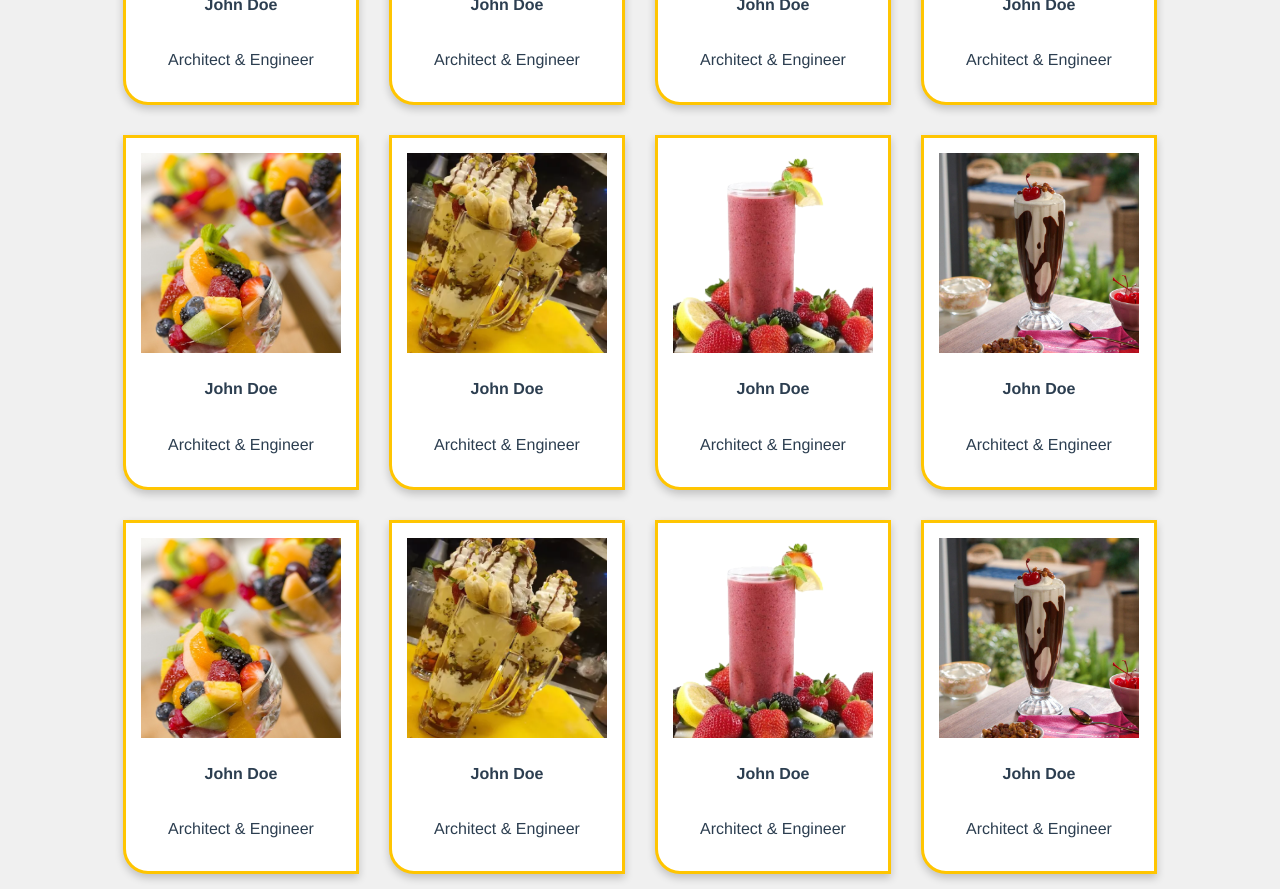
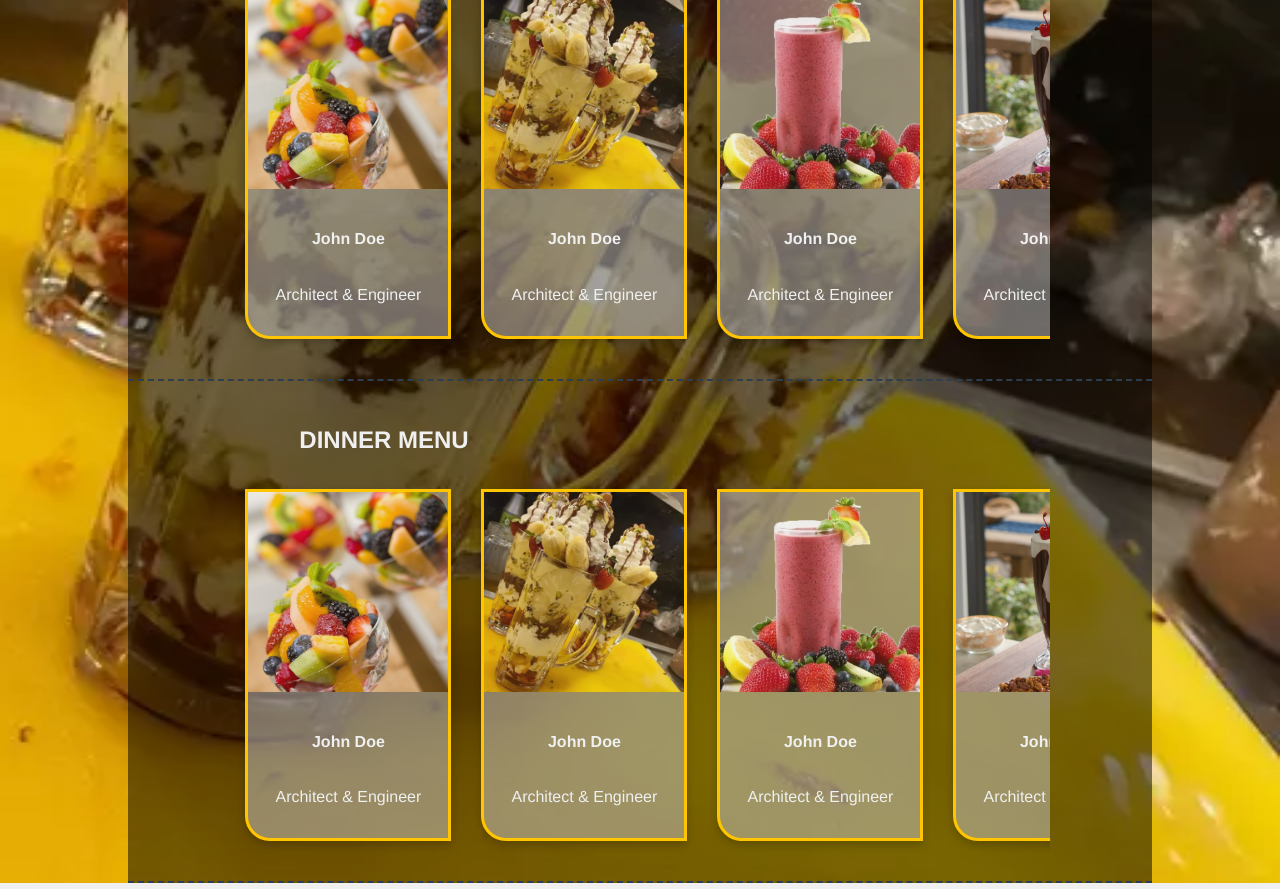
Before and after one commit to Mohammadol/menuResturant, a Vue app: page /resturant/0 in a window 1280 px wide. Shown: the part 700-1589 px from the top of the page. Built offline with nearby package versions, Linux system fonts and the light colour scheme.

Commit message:
resturant page flex adding

```diff
--- a/src/components/RnavBar.vue
+++ b/src/components/RnavBar.vue
@@ -30,10 +30,12 @@ export default {
 <style scoped>
 .topnav {
   overflow: hidden;
-  background-color: #bc0e4c;
+  background-color: rgba(0, 0, 0, 0.7);
+  width: 100%;
   padding: 0%;
   margin: 0%;
   border-bottom: 3px solid #ffc501;
+  margin-bottom: 25px;
 }
 
 .topnav a {
@@ -55,8 +57,8 @@ export default {
 }
 
 .topnav .router-link-exact-active {
-  background-color: #354f60;
-  color: white;
+  background-color: rgba(0, 0, 0, 1);
+  color: #ffc501;
 }
 
 .topnav .icon {
--- a/src/views/resturant.vue
+++ b/src/views/resturant.vue
@@ -1,5 +1,8 @@
 <template>
+  <div class="background">
     <RnavBar :ResturantName="ResturantName"></RnavBar>
+    <div class="card-container">
+      <h2 style="display: block; color:#ffc501; margin-right: 50%;" >BreakFast Menu</h2>
       <div class="flexcontainer">
         <div class="card">
           <img src="../assets/fruits1.jpg" alt="Avatar" style="width: 100%" />
@@ -56,7 +59,8 @@
             <h4><b>John Doe</b></h4>
             <p>Architect & Engineer</p>
           </div>
-    </div><div class="card">
+        </div>
+        <div class="card">
           <img src="../assets/fruits1.jpg" alt="Avatar" style="width: 100%" />
           <div class="container">
             <h4><b>John Doe</b></h4>
@@ -112,15 +116,249 @@
             <p>Architect & Engineer</p>
           </div>
         </div>
-
+      </div>
+    </div>
+    <div class="card-container">
+      <h2 style="display: block; color:#f0f0f0; margin-right: 50%;" >LUNCH MENU</h2>
+      <div class="flexcontainer">
+        <div class="card">
+          <img src="../assets/fruits1.jpg" alt="Avatar" style="width: 100%" />
+          <div class="container">
+            <h4><b>John Doe</b></h4>
+            <p>Architect & Engineer</p>
+          </div>
+        </div>
+        <div class="card">
+          <img src="../assets/امبراطور.webp" alt="Avatar" style="width: 100%" />
+          <div class="container">
+            <h4><b>John Doe</b></h4>
+            <p>Architect & Engineer</p>
+          </div>
+        </div>
+        <div class="card">
+          <img src="../assets/كوكتيل.png" alt="Avatar" style="width: 100%" />
+          <div class="container">
+            <h4><b>John Doe</b></h4>
+            <p>Architect & Engineer</p>
+          </div>
+        </div>
+        <div class="card">
+          <img src="../assets/ميلك شيك.jpeg" alt="Avatar" style="width: 100%" />
+          <div class="container">
+            <h4><b>John Doe</b></h4>
+            <p>Architect & Engineer</p>
+          </div>
+        </div>
+        <div class="card">
+          <img src="../assets/fruits1.jpg" alt="Avatar" style="width: 100%" />
+          <div class="container">
+            <h4><b>John Doe</b></h4>
+            <p>Architect & Engineer</p>
+          </div>
+        </div>
+        <div class="card">
+          <img src="../assets/امبراطور.webp" alt="Avatar" style="width: 100%" />
+          <div class="container">
+            <h4><b>John Doe</b></h4>
+            <p>Architect & Engineer</p>
+          </div>
+        </div>
+        <div class="card">
+          <img src="../assets/كوكتيل.png" alt="Avatar" style="width: 100%" />
+          <div class="container">
+            <h4><b>John Doe</b></h4>
+            <p>Architect & Engineer</p>
+          </div>
+        </div>
+        <div class="card">
+          <img src="../assets/ميلك شيك.jpeg" alt="Avatar" style="width: 100%" />
+          <div class="container">
+            <h4><b>John Doe</b></h4>
+            <p>Architect & Engineer</p>
+          </div>
+        </div>
+        <div class="card">
+          <img src="../assets/fruits1.jpg" alt="Avatar" style="width: 100%" />
+          <div class="container">
+            <h4><b>John Doe</b></h4>
+            <p>Architect & Engineer</p>
+          </div>
+        </div>
+        <div class="card">
+          <img src="../assets/امبراطور.webp" alt="Avatar" style="width: 100%" />
+          <div class="container">
+            <h4><b>John Doe</b></h4>
+            <p>Architect & Engineer</p>
+          </div>
+        </div>
+        <div class="card">
+          <img src="../assets/كوكتيل.png" alt="Avatar" style="width: 100%" />
+          <div class="container">
+            <h4><b>John Doe</b></h4>
+            <p>Architect & Engineer</p>
+          </div>
+        </div>
+        <div class="card">
+          <img src="../assets/ميلك شيك.jpeg" alt="Avatar" style="width: 100%" />
+          <div class="container">
+            <h4><b>John Doe</b></h4>
+            <p>Architect & Engineer</p>
+          </div>
+        </div>
+        <div class="card">
+          <img src="../assets/fruits1.jpg" alt="Avatar" style="width: 100%" />
+          <div class="container">
+            <h4><b>John Doe</b></h4>
+            <p>Architect & Engineer</p>
+          </div>
+        </div>
+        <div class="card">
+          <img src="../assets/امبراطور.webp" alt="Avatar" style="width: 100%" />
+          <div class="container">
+            <h4><b>John Doe</b></h4>
+            <p>Architect & Engineer</p>
+          </div>
+        </div>
+        <div class="card">
+          <img src="../assets/كوكتيل.png" alt="Avatar" style="width: 100%" />
+          <div class="container">
+            <h4><b>John Doe</b></h4>
+            <p>Architect & Engineer</p>
+          </div>
+        </div>
+        <div class="card">
+          <img src="../assets/ميلك شيك.jpeg" alt="Avatar" style="width: 100%" />
+          <div class="container">
+            <h4><b>John Doe</b></h4>
+            <p>Architect & Engineer</p>
+          </div>
+        </div>
+      </div>
+    </div>
+    <div class="card-container">
+      <h2 style="display: block; color:#f0f0f0; margin-right: 50%;" >DINNER MENU</h2>
+      <div class="flexcontainer">
+        <div class="card">
+          <img src="../assets/fruits1.jpg" alt="Avatar" style="width: 100%" />
+          <div class="container">
+            <h4><b>John Doe</b></h4>
+            <p>Architect & Engineer</p>
+          </div>
+        </div>
+        <div class="card">
+          <img src="../assets/امبراطور.webp" alt="Avatar" style="width: 100%" />
+          <div class="container">
+            <h4><b>John Doe</b></h4>
+            <p>Architect & Engineer</p>
+          </div>
+        </div>
+        <div class="card">
+          <img src="../assets/كوكتيل.png" alt="Avatar" style="width: 100%" />
+          <div class="container">
+            <h4><b>John Doe</b></h4>
+            <p>Architect & Engineer</p>
+          </div>
+        </div>
+        <div class="card">
+          <img src="../assets/ميلك شيك.jpeg" alt="Avatar" style="width: 100%" />
+          <div class="container">
+            <h4><b>John Doe</b></h4>
+            <p>Architect & Engineer</p>
+          </div>
+        </div>
+        <div class="card">
+          <img src="../assets/fruits1.jpg" alt="Avatar" style="width: 100%" />
+          <div class="container">
+            <h4><b>John Doe</b></h4>
+            <p>Architect & Engineer</p>
+          </div>
+        </div>
+        <div class="card">
+          <img src="../assets/امبراطور.webp" alt="Avatar" style="width: 100%" />
+          <div class="container">
+            <h4><b>John Doe</b></h4>
+            <p>Architect & Engineer</p>
+          </div>
+        </div>
+        <div class="card">
+          <img src="../assets/كوكتيل.png" alt="Avatar" style="width: 100%" />
+          <div class="container">
+            <h4><b>John Doe</b></h4>
+            <p>Architect & Engineer</p>
+          </div>
+        </div>
+        <div class="card">
+          <img src="../assets/ميلك شيك.jpeg" alt="Avatar" style="width: 100%" />
+          <div class="container">
+            <h4><b>John Doe</b></h4>
+            <p>Architect & Engineer</p>
+          </div>
+        </div>
+        <div class="card">
+          <img src="../assets/fruits1.jpg" alt="Avatar" style="width: 100%" />
+          <div class="container">
+            <h4><b>John Doe</b></h4>
+            <p>Architect & Engineer</p>
+          </div>
+        </div>
+        <div class="card">
+          <img src="../assets/امبراطور.webp" alt="Avatar" style="width: 100%" />
+          <div class="container">
+            <h4><b>John Doe</b></h4>
+            <p>Architect & Engineer</p>
+          </div>
+        </div>
+        <div class="card">
+          <img src="../assets/كوكتيل.png" alt="Avatar" style="width: 100%" />
+          <div class="container">
+            <h4><b>John Doe</b></h4>
+            <p>Architect & Engineer</p>
+          </div>
+        </div>
+        <div class="card">
+          <img src="../assets/ميلك شيك.jpeg" alt="Avatar" style="width: 100%" />
+          <div class="container">
+            <h4><b>John Doe</b></h4>
+            <p>Architect & Engineer</p>
+          </div>
+        </div>
+        <div class="card">
+          <img src="../assets/fruits1.jpg" alt="Avatar" style="width: 100%" />
+          <div class="container">
+            <h4><b>John Doe</b></h4>
+            <p>Architect & Engineer</p>
+          </div>
+        </div>
+        <div class="card">
+          <img src="../assets/امبراطور.webp" alt="Avatar" style="width: 100%" />
+          <div class="container">
+            <h4><b>John Doe</b></h4>
+            <p>Architect & Engineer</p>
+          </div>
+        </div>
+        <div class="card">
+          <img src="../assets/كوكتيل.png" alt="Avatar" style="width: 100%" />
+          <div class="container">
+            <h4><b>John Doe</b></h4>
+            <p>Architect & Engineer</p>
+          </div>
+        </div>
+        <div class="card">
+          <img src="../assets/ميلك شيك.jpeg" alt="Avatar" style="width: 100%" />
+          <div class="container">
+            <h4><b>John Doe</b></h4>
+            <p>Architect & Engineer</p>
+          </div>
+        </div>
+      </div>
+    </div>
   </div>
 </template>
 
 <script>
 import RnavBar from "../components/RnavBar.vue";
 export default {
-
-  components:{
+  components: {
     RnavBar,
   },
   name: "resturant",
@@ -129,7 +367,7 @@ export default {
   },
   data() {
     return {
-      ResturantName:'Pastinoo Rica',
+      ResturantName: "Pastinoo Rica",
       rememberState: true,
     };
   },
@@ -137,20 +375,37 @@ export default {
 </script>
 
 <style scoped>
+.background {
+  background-image: url("../assets/امبراطور.webp");
+  background-repeat: no-repeat;
+  background-size: cover;
+  background-position: center;
+}
+.card-container{
+  background-color: rgba(0, 0, 0, 0.5);
+  width: 80%;
+  margin: auto;
+  border-bottom: 2px dashed ;
+  margin-top: 0px;
+  padding: 25px 0px 25px 0px;
+}
 .card {
   box-shadow: 0 4px 8px 0 rgba(0, 0, 0, 0.2);
   transition: 0.3s;
-  padding:15px;
-  margin:15px;
-  max-width:200px;
+  margin: 15px;
+  max-width: 200px;
+  min-width: 200px;
   border-style: solid;
   border-color: #ffc501;
-  border-radius:0 0 0 25px;
-  background-color:white;
+  border-radius: 0 0 0 25px;
+  background-color: rgba(200, 200, 200, 0.5);
+  color: #f0f0f0;
 }
-img{
+img {
   max-height: 200px;
   object-fit: cover;
+  border-radius: 0 25px 0 0px;
+  opacity: 0.9;
 }
 
 .card:hover {
@@ -158,12 +413,18 @@ img{
 }
 
 .container {
-  padding: 2px 16px;
+  padding: 16px 16px;
 }
 .flexcontainer {
   display: flex;
-  flex-flow: row wrap;
-  justify-content: center;
+  flex-flow: row;
+  justify-content: left ;
   align-content: center;
+  max-width: 80%;
+  margin: auto;
+  overflow-x:scroll;
+}
+.flexcontainer::-webkit-scrollbar {
+    display: none;
 }
 </style>
```
Lines whose indentation alone changed are shown as unchanged.
